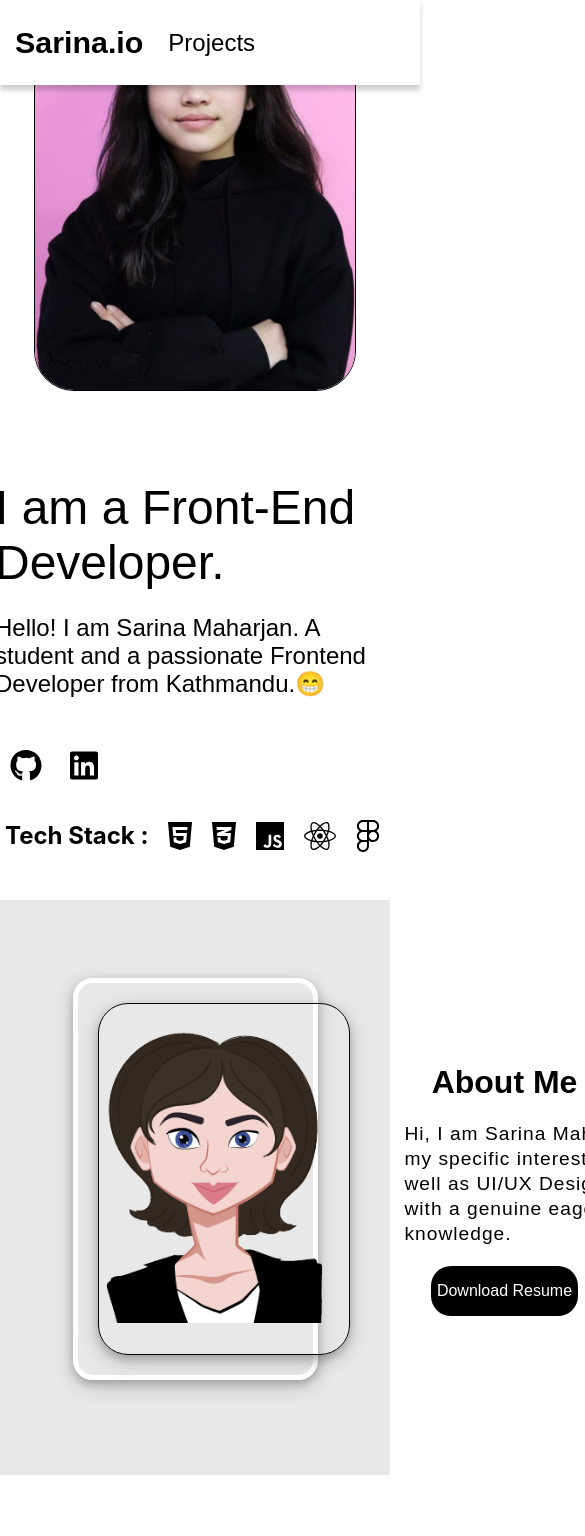
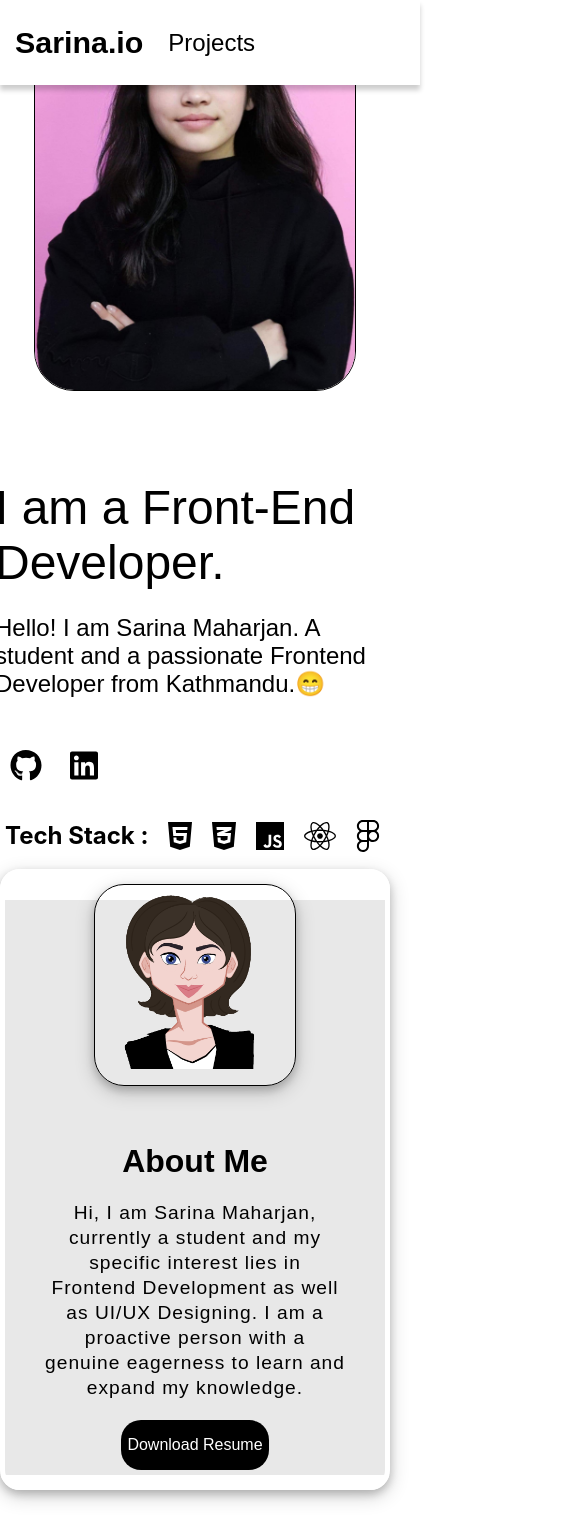
Before and after one commit to 666Deadsoul/portfolio, a React (Create React App) app in the folder my-app/: page / in a window 390 px wide. Shown: the top 1536 px of the page, 585 px wide, since content can reach past the window. Built offline with nearby package versions, Linux system fonts and the light colour scheme; a web font is replaced by a local one.

Commit message:
about respo

```diff
--- a/my-app/src/components/about.css
+++ b/my-app/src/components/about.css
@@ -1,63 +1,153 @@
-#main_ab{
-  height:70vh;
+#main_ab {
+  height: 70vh;
   display: flex;
   justify-content: center;
   align-items: center;
   background-color: var(--secondary-color);
 }
-#about{
-    width:50%;
-    display:flex;
-    gap:50px;
-    justify-content:flex-start;
-    align-items:center;
-    padding:20px;
+
+#about {
+  width: 900px;
+  display: flex;
+  gap: 50px;
+  justify-content: flex-start;
+  align-items: center;
+  padding: 20px;
   box-shadow: 0 4px 8px 0 rgba(0, 0, 0, 0.2), 0 6px 20px 0 rgba(0, 0, 0, 0.19);
-    color:black;
+  color: black;
   border: 5px solid var(--primary-color);
   border-radius: 20px;
 }
-  #detail{
-    padding:5px;
-    width:200px;
+
+#detail {
+  padding: 5px;
+  width: 200px;
 }
-  #detail h1{
+
+#detail h1 {
   font-family: var(--main-font);
 }
-  #detail p{
+
+#detail p {
   font-size: 1.2em;
   text-align: left;
-    letter-spacing:1px;
+  letter-spacing: 1px;
   line-height: 1.3em;
-    width:500px;
+  width: 500px;
   font-family: var(--secondary-font);
 }
-  .av{
-    width:350px;
-    height:350px;
+
+.av {
+  width: 350px;
+  height: 350px;
   border: 1px solid var(--third-color);
   border-radius: 30px;
   box-shadow: 0 4px 8px 0 rgba(0, 0, 0, 0.2), 0 6px 20px 0 rgba(0, 0, 0, 0.19);
 
 }
-  #S_av{
-    margin-top:20px;
-    width:250px;
+
+#S_av {
+  margin-top: 20px;
+  width: 250px;
 }
-  #detail button{
+
+#detail button {
   cursor: pointer;
-    border:none;
-    height:50px;
-    border-radius:20px;
-    background-color:var(--third-color);
-    color:var(--primary-color);
-    font-size:1em;
+  border: none;
+  height: 50px;
+  border-radius: 20px;
+  background-color: var(--third-color);
+  color: var(--primary-color);
+  font-size: 1em;
   font-family: var(--third-font);
 }
-  #detail button:hover{
+
+#detail button:hover {
   text-transform: uppercase;
   transform: translateY(-0.25em);
 }
-  #pp{
-    width:300px;
+
+#pp {
+  width: 300px;
 }
+
+@media screen and (max-width: 1000px) {
+
+  #main_ab {
+    height: 70vh;
+    display: flex;
+    justify-content: center;
+    align-items: center;
+    background-color: var(--secondary-color);
+  }
+
+  #about {
+    width: 600px;
+  }
+
+  #detail p {
+    line-height: 1.1em;
+    width: 350px;
+  }
+
+  .av {
+    width: 200px;
+    height: 200px;
+  }
+
+  #S_av {
+    margin-top: 5px;
+    width: 150px;
+  }
+}
+
+
+@media screen and (min-width: 480px) and (max-width: 670px) {
+  #about {
+    width: 400px;
+    gap: 30px;
+    flex-direction: column;
+    padding: 10px;
+    justify-content: center;
+  }
+
+  #detail {
+    padding: 5px;
+    width: auto;
+  }
+
+  #detail p {
+    font-size: 1.2em;
+    text-align: center;
+    letter-spacing: 1px;
+    line-height: 1.3em;
+    width: 300px;
+    font-family: var(--secondary-font);
+  }
+
+}
+
+@media (max-width: 480px) {
+  #about {
+    width: 400px;
+    gap: 30px;
+    flex-direction: column;
+    padding: 10px;
+    justify-content: center;
+  }
+
+  #detail {
+    padding: 5px;
+    width: auto;
+  }
+
+  #detail p {
+    font-size: 1.2em;
+    text-align: center;
+    letter-spacing: 1px;
+    line-height: 1.3em;
+    width: 300px;
+    font-family: var(--secondary-font);
+  }
+
+}
```
Also changed, not shown: my-app/src/components/about.jsx (indentation only). Lines whose indentation alone changed are shown as unchanged.
